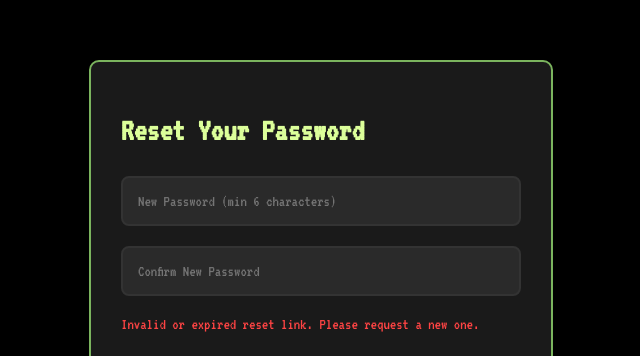
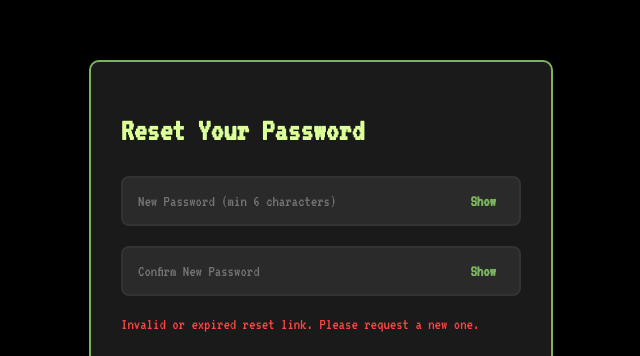
Before and after one commit to YassineJEDD/yureka-password-reset, a plain HTML site: page index.html in a window 1280 px wide. Shown: the part 165-521 px from the top of the page, 319-959 px from the left. Drawn offline with nearby package versions, Linux system fonts and the light colour scheme.

Commit message:
Hide toggle password

```diff
--- a/index.html
+++ b/index.html
@@ -40,9 +40,14 @@
             margin-bottom: 20px;
             font-size: 14px;
         }
+        .password-wrapper {
+            position: relative;
+            width: 100%;
+        }
         input {
             width: 100%;
             padding: 15px;
+            padding-right: 60px;
             margin: 10px 0;
             background: #2a2a2a;
             border: 2px solid #333;
@@ -50,6 +55,23 @@
             color: #fff;
             font-size: 16px;
             box-sizing: border-box;
+        }
+        .toggle-password {
+            position: absolute;
+            right: 15px;
+            top: 50%;
+            transform: translateY(-50%);
+            background: none;
+            border: none;
+            color: #7BB45E;
+            cursor: pointer;
+            font-size: 16px;
+            padding: 5px 10px;
+            margin: 0;
+            width: auto;
+        }
+        .toggle-password:hover {
+            color: #DCFF9A;
         }
         button {
             width: 100%;
@@ -97,17 +119,29 @@
             <div id="emailDisplay" class="email-display"></div>
 
             <div id="resetForm">
+                <div class="password-wrapper">
                     <input
                         type="password"
                         id="newPassword"
                         placeholder="New Password (min 6 characters)"
                         minlength="6"
                     />
+                    <button type="button" class="toggle-password" onclick="togglePasswordVisibility('newPassword')">
+                        Show
+                    </button>
+                </div>
+
+                <div class="password-wrapper">
                     <input
                         type="password"
                         id="confirmPassword"
                         placeholder="Confirm New Password"
                     />
+                    <button type="button" class="toggle-password" onclick="togglePasswordVisibility('confirmPassword')">
+                        Show
+                    </button>
+                </div>
+
                 <div id="errorMessage" class="error"></div>
                 <button onclick="handleResetPassword()" id="resetButton">
                     Reset Password
@@ -129,7 +163,6 @@
         const supabaseUrl = 'https://auadwsffujnatsokygwf.supabase.co';
         const supabaseAnonKey = 'eyJhbGciOiJIUzI1NiIsInR5cCI6IkpXVCJ9.eyJpc3MiOiJzdXBhYmFzZSIsInJlZiI6ImF1YWR3c2ZmdWpuYXRzb2t5Z3dmIiwicm9sZSI6ImFub24iLCJpYXQiOjE3NTQwNTAzNTQsImV4cCI6MjA2OTYyNjM1NH0.tHDEN3ZJ3O4hgHkip0MRIdhO1PPtQxa_mKs4SBmJqag';
 
-        // Initialize with PKCE disabled for this web context
         const supabaseClient = supabase.createClient(supabaseUrl, supabaseAnonKey, {
             auth: {
                 flowType: 'implicit',
@@ -139,23 +172,31 @@
 
         let userEmail = '';
 
+        // Toggle password visibility
+        function togglePasswordVisibility(inputId) {
+            const input = document.getElementById(inputId);
+            const button = input.nextElementSibling;
+
+            if (input.type === 'password') {
+                input.type = 'text';
+                button.textContent = 'Hide';
+            } else {
+                input.type = 'password';
+                button.textContent = 'Show';
+            }
+        }
+
         // Initialize reset flow
         async function initializeResetFlow() {
             console.log('Initializing reset flow...');
 
             try {
-                // Let Supabase automatically detect and handle the recovery session
-                // This happens during client initialization with detectSessionInUrl: true
-
-                // Wait a bit for Supabase to process the URL
                 await new Promise(resolve => setTimeout(resolve, 500));
 
-                // Get the current session
                 const { data: { session }, error: sessionError } = await supabaseClient.auth.getSession();
 
                 console.log('Session check:', session ? 'Session found' : 'No session', sessionError);
 
-                // Hide loading
                 document.getElementById('loadingMessage').style.display = 'none';
                 document.getElementById('resetContainer').style.display = 'block';
 
@@ -168,7 +209,6 @@
                 }
 
                 if (!session) {
-                    // Try to get user another way
                     const { data: { user }, error: userError } = await supabaseClient.auth.getUser();
 
                     if (!user) {
@@ -183,7 +223,6 @@
                     userEmail = session.user?.email || '';
                 }
 
-                // Display user email
                 if (userEmail) {
                     document.getElementById('emailDisplay').textContent =
                         `Resetting password for: ${userEmail}`;
@@ -211,10 +250,8 @@
             const errorDiv = document.getElementById('errorMessage');
             const button = document.getElementById('resetButton');
 
-            // Clear previous errors
             errorDiv.textContent = '';
 
-            // Validation
             if (!newPassword || !confirmPassword) {
                 errorDiv.textContent = 'Please fill in both password fields';
                 return;
@@ -230,12 +267,10 @@
                 return;
             }
 
-            // Disable button and show loading
             button.disabled = true;
             button.textContent = 'Resetting...';
 
             try {
-                // Update password
                 const { data, error } = await supabaseClient.auth.updateUser({
                     password: newPassword
                 });
@@ -250,11 +285,9 @@
 
                 console.log('Password updated successfully');
 
-                // Success!
                 document.getElementById('resetForm').style.display = 'none';
                 document.getElementById('successMessage').style.display = 'block';
 
-                // Sign out after successful reset
                 setTimeout(async () => {
                     await supabaseClient.auth.signOut();
                     console.log('Signed out after password reset');
@@ -268,12 +301,10 @@
             }
         }
 
-        // Listen for auth state changes
         supabaseClient.auth.onAuthStateChange((event, session) => {
             console.log('Auth event:', event);
             if (event === 'PASSWORD_RECOVERY') {
                 console.log('Password recovery session detected');
-                // Session is ready for password reset
                 if (session?.user?.email) {
                     userEmail = session.user.email;
                     document.getElementById('emailDisplay').textContent =
@@ -282,9 +313,7 @@
             }
         });
 
-        // Initialize on page load
         window.addEventListener('load', () => {
-            // Give Supabase time to process the URL parameters
             setTimeout(initializeResetFlow, 100);
         });
     </script>
```
Also changed, not shown: 1 other file. Lines whose indentation alone changed are shown as unchanged.
